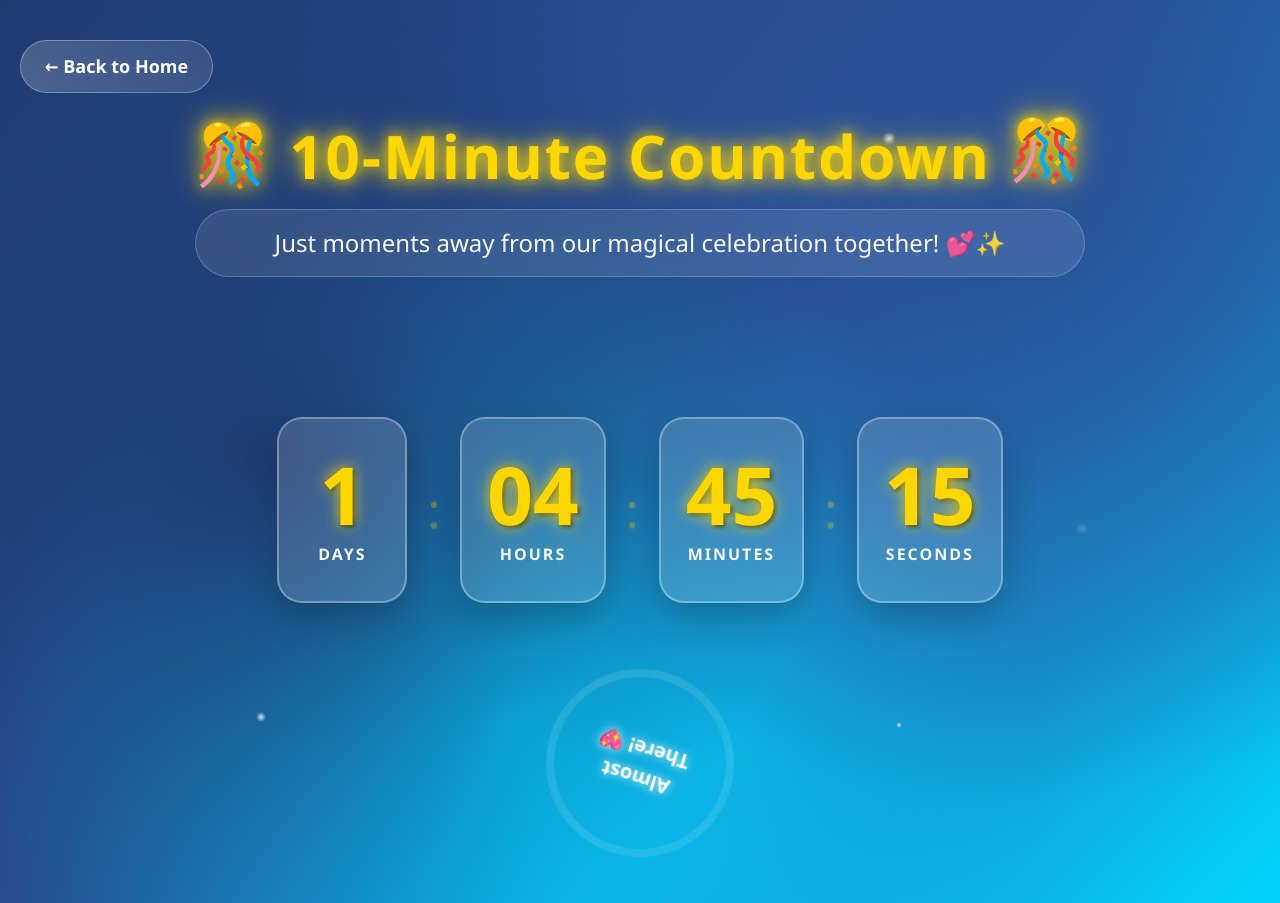
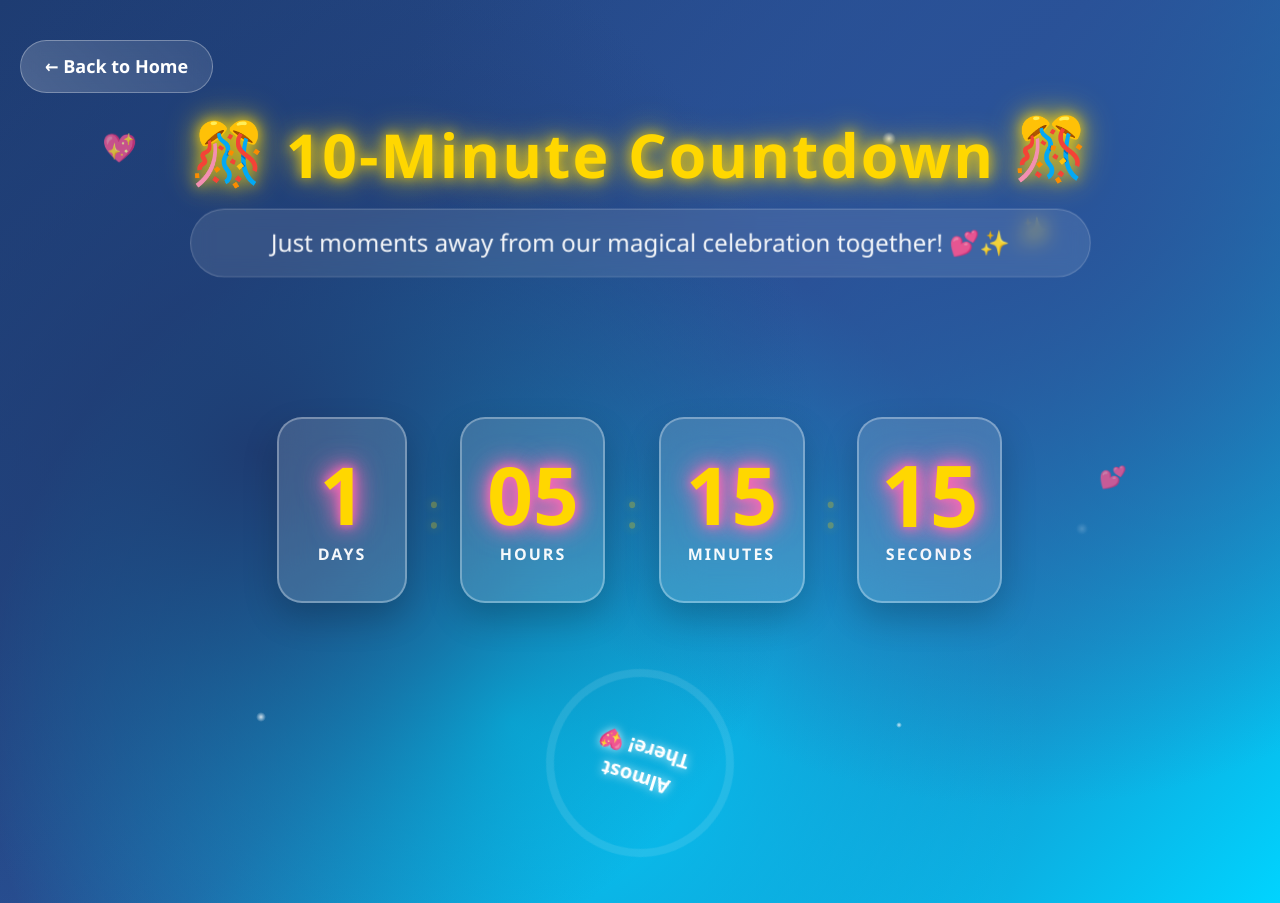
Before and after one commit to Git-hub-user-26/new-year-2026, a React (Vite) app: page /countdown in a window 1280 px wide. Built offline with nearby package versions, Linux system fonts and the light colour scheme; sample sign-in values are in the browser's storage.

Commit message:
Save user changes to Countdown CSS and JSX

```diff
--- a/src/components/Countdown.jsx
+++ b/src/components/Countdown.jsx
@@ -9,10 +9,12 @@ function Countdown() {
   const [showFireworks, setShowFireworks] = useState(false);
   const [showVideo, setShowVideo] = useState(false);
   const [userInteracted, setUserInteracted] = useState(false);
+  const [showConfetti, setShowConfetti] = useState(false);
   const videoRef = useRef(null);
-  const targetRef = useRef(new Date('2026-01-01T17:14:00'));
+  // Updated to end at 17:44 IST (5:44 PM)
+  const targetRef = useRef(new Date('2026-01-01T17:44:00'));
 
-  // YOUR VIDEO URL HERE
+  // YOUR VIDEO URL HERE - Update to public URL if needed
   const VIDEO_URL = '/media/WhatsApp Video 2025-12-31 at 23.37.27.mp4';
 
   useEffect(() => {
@@ -30,16 +32,14 @@ function Countdown() {
         setIsNewYear(false);
         setShowFireworks(false);
         setShowVideo(false);
+        setShowConfetti(false);
       } else {
-        // At target: mark event and show video immediately (do not wait for fireworks)
+        // Trigger sequence: fireworks → 5s delay → video
         setIsNewYear(true);
-        setShowFireworks(false);
-        setShowVideo(true);
-        setTimeout(() => {
-          if (videoRef.current) {
-            videoRef.current.play().catch(e => console.log('Autoplay failed:', e));
-          }
-        }, 200);
+        setShowFireworks(true);
+        // Brief confetti burst on zero
+        setShowConfetti(true);
+        setTimeout(() => setShowConfetti(false), 2000);
       }
     };
 
@@ -50,15 +50,13 @@ function Countdown() {
 
   const handleFireworksEnd = () => {
     setShowFireworks(false);
-    // Wait ~7 seconds after fireworks finish, then show video and attempt autoplay (muted)
+    // Exactly 5s after fireworks end → show/play video muted
     setTimeout(() => {
       setShowVideo(true);
-      setTimeout(() => {
-        if (videoRef.current) {
-          videoRef.current.play().catch(e => console.log('Autoplay failed:', e));
-        }
-      }, 500);
-    }, 7000);
+      if (videoRef.current) {
+        videoRef.current.play().catch(e => console.log('Autoplay failed:', e));
+      }
+    }, 5000);
   };
 
   const handleUserInteraction = () => {
@@ -75,56 +73,59 @@ function Countdown() {
 
   return (
     <div className="countdown-container" onClick={handleUserInteraction}>
-      {/* Floating particles background */}
+      {/* Enhanced floating particles + animated hearts */}
       <div className="particles-bg">
         <div className="particle particle-1"></div>
         <div className="particle particle-2"></div>
         <div className="particle particle-3"></div>
         <div className="particle particle-4"></div>
         <div className="particle particle-5"></div>
+        <div className="floating-heart heart-1">💖</div>
+        <div className="floating-heart heart-2">💕</div>
+        <div className="floating-heart heart-3">✨</div>
       </div>
 
       <Link to="/home" className="back-btn">← Back to Home</Link>
 
       {!isNewYear ? (
-        <div className="countdown-content">
-          <div className="title-container">
+        <div className="countdown-content fade-in">
+          <div className="title-container pulse">
             <h1 className="countdown-title">
-              <span className="emoji">🎊</span> 10-Minute Countdown <span className="emoji">🎊</span>
+              <span className="emoji bounce">🎊</span> 10-Minute Countdown <span className="emoji bounce">🎊</span>
             </h1>
-            <p className="countdown-subtitle">
+            <p className="countdown-subtitle slide-in">
               Just moments away from our magical celebration together! 💕✨
             </p>
           </div>
 
-          <div className="timer-display">
+          <div className="timer-display scale-in">
             <div className="time-unit" data-value={timeLeft.days || 0}>
-              <span className="time-number">{timeLeft.days || 0}</span>
+              <span className="time-number glow">{timeLeft.days || 0}</span>
               <span className="time-label">Days</span>
             </div>
             <div className="time-separator">:</div>
             <div className="time-unit" data-value={timeLeft.hours || 0}>
-              <span className="time-number">{String(timeLeft.hours || 0).padStart(2, '0')}</span>
+              <span className="time-number glow">{String(timeLeft.hours || 0).padStart(2, '0')}</span>
               <span className="time-label">Hours</span>
             </div>
             <div className="time-separator">:</div>
             <div className="time-unit" data-value={timeLeft.minutes || 0}>
-              <span className="time-number">{String(timeLeft.minutes || 0).padStart(2, '0')}</span>
+              <span className="time-number glow">{String(timeLeft.minutes || 0).padStart(2, '0')}</span>
               <span className="time-label">Minutes</span>
             </div>
             <div className="time-separator">:</div>
             <div className="time-unit" data-value={timeLeft.seconds || 0}>
-              <span className="time-number">{String(timeLeft.seconds || 0).padStart(2, '0')}</span>
+              <span className="time-number glow pulse-fast">{String(timeLeft.seconds || 0).padStart(2, '0')}</span>
               <span className="time-label">Seconds</span>
             </div>
           </div>
 
-          <div className="progress-ring">
+          <div className="progress-ring rotate">
             <svg className="progress-svg">
               <circle className="progress-circle-bg" cx="100" cy="100" r="90"></circle>
               <circle className="progress-circle" cx="100" cy="100" r="90"></circle>
             </svg>
-            <div className="progress-text">Almost There! 💖</div>
+            <div className="progress-text bounce">Almost There! 💖</div>
           </div>
         </div>
       ) : showFireworks ? (
@@ -132,12 +133,8 @@ function Countdown() {
           <Fireworks
             options={{
               rocketsPoint: { x: 0.5, y: 0.2 },
-              colors: ['#ff0055', '#ff9a00', '#ffd600', '#00ffaa', '#a100ff', '#ffcc00', '#00ccff'],
-              particles: {
-                life: { max: 800 },
-                speed: { min: 0.05, max: 0.25 },
-                quantity: 8
-              },
+              colors: ['#ff0055', '#ff9a00', '#ffd600', '#00ffaa', '#a100ff', '#ffcc00', '#00ccff', '#ff69b4'],
+              particles: { life: { max: 800 }, speed: { min: 0.05, max: 0.25 }, quantity: 10 },
               rockets: { hue: { min: 0, max: 360 } },
               traceLength: 4.5,
               delay: { min: 12, max: 35 },
@@ -145,15 +142,14 @@ function Countdown() {
               gravity: { x: 0, y: 1 },
               wind: { x: 0.2, y: 0.5 }
             }}
-            style={{
-              position: 'fixed', top: 0, left: 0, width: '100%', height: '100%', zIndex: 9999
-            }}
+            style={{ position: 'fixed', top: 0, left: 0, width: '100%', height: '100%', zIndex: 9999 }}
             onFinish={handleFireworksEnd}
           />
-          <div className="fireworks-overlay">
-            <div className="celebration-badge">🎉</div>
-            <h1 className="celebration-title">HAPPY NEW YEAR 2026!</h1>
-            <p className="celebration-text">Get ready for something truly special, my love... 💖✨</p>
+          {showConfetti && <div className="confetti-burst"></div>}
+          <div className="fireworks-overlay fade-in">
+            <div className="celebration-badge scale">🎉</div>
+            <h1 className="celebration-title pulse">HAPPY NEW YEAR 2026!</h1>
+            <p className="celebration-text slide-in">Get ready for something truly special, my love... 💖✨</p>
           </div>
         </div>
       ) : showVideo ? (
@@ -168,7 +164,7 @@ function Countdown() {
             className="celebration-video"
           />
           {!userInteracted && (
-            <div className="video-overlay">
+            <div className="video-overlay pulse">
               <div className="heart-pulse">💕</div>
               <h2>Click anywhere to unlock our special message 💕</h2>
             </div>
--- a/src/styles/Countdown.css
+++ b/src/styles/Countdown.css
@@ -439,3 +439,168 @@
     font-size: clamp(36px, 12vw, 60px);
   }
 }
+
+/* NEW ANIMATIONS FOR ENHANCED COUNTDOWN.JSX */
+
+/* Fade-in animation for smooth entrance */
+@keyframes fadeIn {
+  from { opacity: 0; }
+  to { opacity: 1; }
+}
+
+.fade-in {
+  animation: fadeIn 1s ease-in;
+}
+
+/* Pulse animations */
+@keyframes pulse {
+  0%, 100% { transform: scale(1); }
+  50% { transform: scale(1.05); }
+}
+
+.pulse {
+  animation: pulse 2s infinite;
+}
+
+@keyframes pulse-fast {
+  0%, 100% { transform: scale(1); }
+  50% { transform: scale(1.15); }
+}
+
+.pulse-fast {
+  animation: pulse-fast 0.6s infinite;
+}
+
+/* Slide-in animation */
+@keyframes slideIn {
+  from { transform: translateY(20px); opacity: 0; }
+  to { transform: translateY(0); opacity: 1; }
+}
+
+.slide-in {
+  animation: slideIn 0.8s ease-out;
+}
+
+/* Scale animations */
+@keyframes scale {
+  0%, 100% { transform: scale(0.9); }
+  50% { transform: scale(1.15); }
+}
+
+.scale {
+  animation: scale 1.5s infinite;
+}
+
+.scale-in {
+  animation: scale 0.5s ease-out;
+}
+
+/* Glow effect for numbers */
+.glow {
+  text-shadow: 0 0 10px #ff69b4, 0 0 20px #ff69b4, 0 0 30px #ff69b4;
+}
+
+/* Floating hearts */
+.floating-heart {
+  position: absolute;
+  font-size: 24px;
+  animation: floatHeart 5s ease-in-out infinite;
+  z-index: 10;
+  opacity: 0.8;
+  pointer-events: none;
+}
+
+@keyframes floatHeart {
+  0%, 100% { transform: translateY(0px) rotate(0deg); }
+  25% { transform: translateY(-30px) rotate(5deg); }
+  50% { transform: translateY(-15px) rotate(-5deg); }
+  75% { transform: translateY(-40px) rotate(3deg); }
+}
+
+.floating-heart.heart-1 {
+  top: 15%;
+  left: 8%;
+  animation-delay: 0s;
+  font-size: 28px;
+}
+
+.floating-heart.heart-2 {
+  top: 55%;
+  right: 12%;
+  animation-delay: 1.5s;
+  color: #ff69b4;
+  font-size: 22px;
+}
+
+.floating-heart.heart-3 {
+  top: 25%;
+  right: 18%;
+  animation-delay: 3s;
+  font-size: 26px;
+  color: #ffd700;
+}
+
+/* Confetti burst effect */
+.confetti-burst {
+  position: fixed;
+  top: 0;
+  left: 0;
+  width: 100%;
+  height: 100%;
+  background:
+    radial-gradient(circle, #ff0055 2px, transparent 2px),
+    radial-gradient(circle, #ffd700 2px, transparent 2px),
+    radial-gradient(circle, #00ffaa 2px, transparent 2px),
+    radial-gradient(circle, #00ccff 2px, transparent 2px),
+    radial-gradient(circle, #ff69b4 2px, transparent 2px);
+  background-size: 50px 50px, 80px 80px, 60px 60px, 90px 90px, 70px 70px;
+  background-position: 0 0, 20px 20px, 40px 40px, 10px 30px, 50px 10px;
+  animation: confettiFall 3s linear;
+  z-index: 9998;
+  pointer-events: none;
+  opacity: 0.8;
+}
+
+@keyframes confettiFall {
+  0% {
+    transform: translateY(-100%) rotate(0deg);
+    opacity: 1;
+  }
+  100% {
+    transform: translateY(100vh) rotate(720deg);
+    opacity: 0;
+  }
+}
+
+/* Enhanced responsive for new elements */
+@media (max-width: 768px) {
+  .floating-heart {
+    font-size: 18px;
+  }
+
+  .floating-heart.heart-1 {
+    font-size: 20px;
+  }
+
+  .floating-heart.heart-2 {
+    font-size: 16px;
+  }
+
+  .floating-heart.heart-3 {
+    font-size: 18px;
+  }
+}
+
+@media (max-width: 480px) {
+  .celebration-badge {
+    font-size: 80px;
+  }
+
+  .heart-pulse {
+    font-size: 60px;
+  }
+
+  .video-overlay {
+    padding: 30px 20px;
+  }
+}
```
